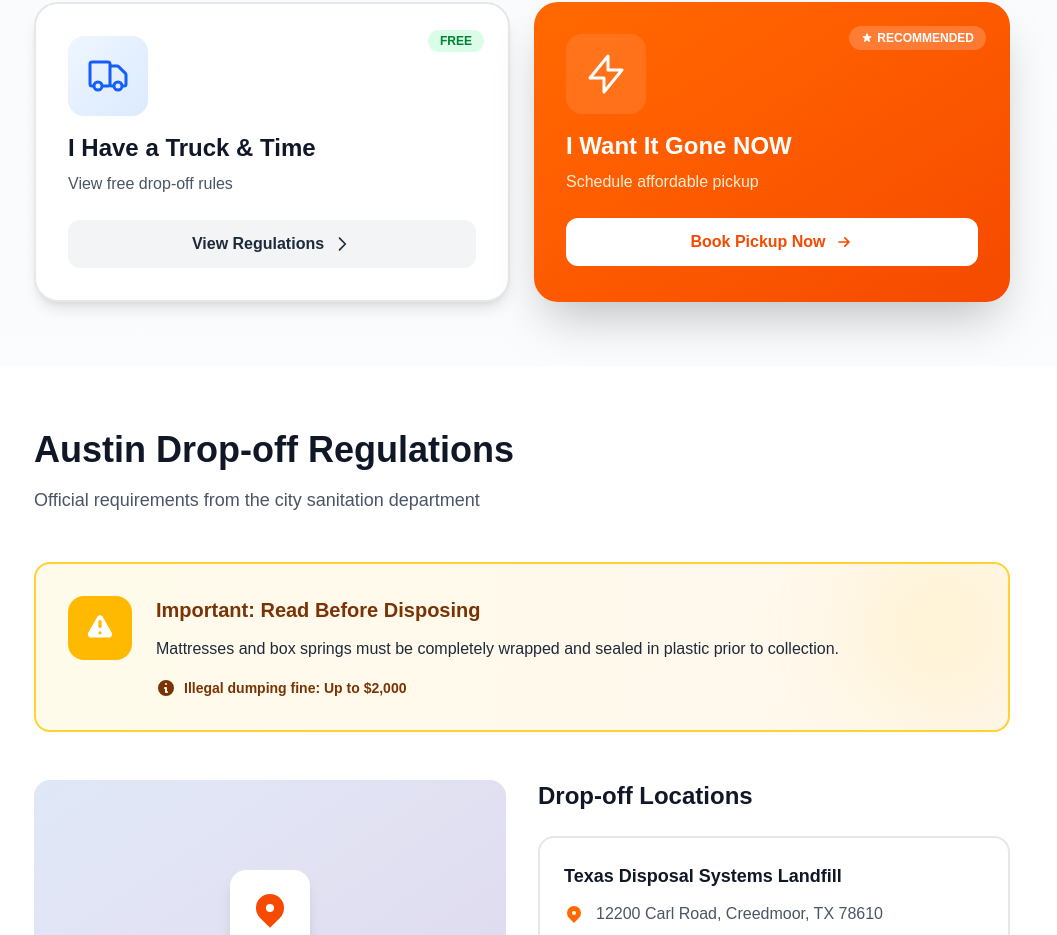
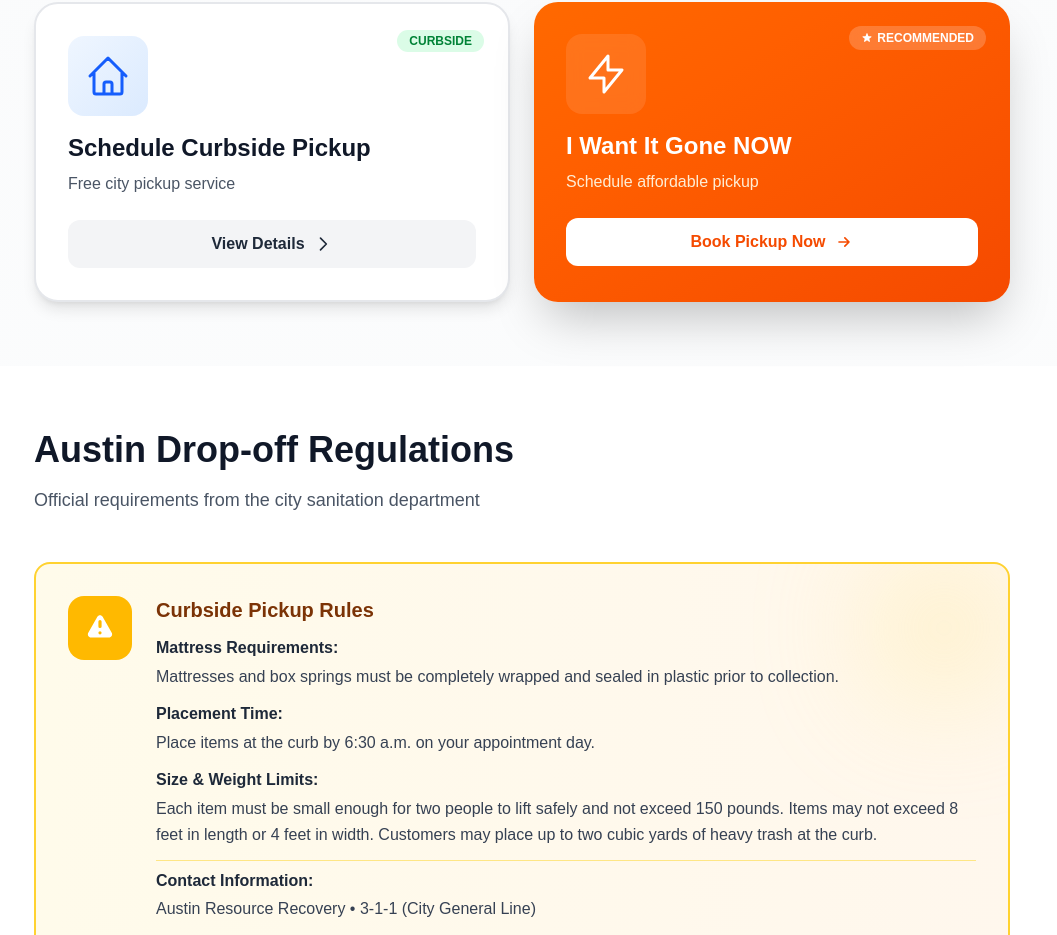
Before and after one commit to Mursaleen7/mattress-monopoly, a Next.js app: page /disposal-guides/texas/austin-tx in a window 1280 px wide. Shown: the part 855-1790 px from the top of the page, without its empty margins (118-1175 px from the left). Built offline with nearby package versions, Linux system fonts and the light colour scheme.

Commit message:
Display all JSON data on city pages: curbside rules, contact info, facility types, and notes

```diff
--- a/src/app/disposal-guides/[state]/[city]/page.tsx
+++ b/src/app/disposal-guides/[state]/[city]/page.tsx
@@ -177,28 +177,36 @@ export default async function CityPage({ params }: PageProps) {
           </div>
 
           <div className="grid md:grid-cols-2 gap-6">
-            {/* Option 1 - Self-Haul */}
+            {/* Option 1 - Self-Haul or Curbside */}
             <div className="group relative bg-white rounded-3xl p-8 shadow-lg hover:shadow-2xl transition-all duration-300 border-2 border-gray-200 hover:border-blue-400">
               <div className="absolute top-6 right-6">
                 <span className="px-3 py-1 bg-green-100 text-green-700 rounded-full text-xs font-semibold">
-                  FREE
+                  {cityData.curbside_rules.is_available ? 'CURBSIDE' : 'DROP-OFF'}
                 </span>
               </div>
 
               <div className="mb-6">
                 <div className="w-20 h-20 bg-gradient-to-br from-blue-50 to-blue-100 rounded-2xl flex items-center justify-center mb-4 group-hover:scale-110 transition-transform">
+                  {cityData.curbside_rules.is_available ? (
+                    <svg className="w-12 h-12 text-blue-600" fill="none" stroke="currentColor" viewBox="0 0 24 24">
+                      <path strokeLinecap="round" strokeLinejoin="round" strokeWidth={1.5} d="M3 12l2-2m0 0l7-7 7 7M5 10v10a1 1 0 001 1h3m10-11l2 2m-2-2v10a1 1 0 01-1 1h-3m-6 0a1 1 0 001-1v-4a1 1 0 011-1h2a1 1 0 011 1v4a1 1 0 001 1m-6 0h6" />
+                    </svg>
+                  ) : (
                     <svg className="w-12 h-12 text-blue-600" fill="none" stroke="currentColor" viewBox="0 0 24 24">
                       <path strokeLinecap="round" strokeLinejoin="round" strokeWidth={1.5} d="M13 16V6a1 1 0 00-1-1H4a1 1 0 00-1 1v10a1 1 0 001 1h1m8-1a1 1 0 01-1 1H9m4-1V8a1 1 0 011-1h2.586a1 1 0 01.707.293l3.414 3.414a1 1 0 01.293.707V16a1 1 0 01-1 1h-1m-6-1a1 1 0 001 1h1M5 17a2 2 0 104 0m-4 0a2 2 0 114 0m6 0a2 2 0 104 0m-4 0a2 2 0 114 0" />
                     </svg>
+                  )}
                 </div>
                 <h3 className="text-2xl font-bold text-gray-900 mb-2">
-                  I Have a Truck & Time
+                  {cityData.curbside_rules.is_available ? 'Schedule Curbside Pickup' : 'I Have a Truck & Time'}
                 </h3>
-                <p className="text-gray-600 mb-4">View free drop-off rules</p>
+                <p className="text-gray-600 mb-4">
+                  {cityData.curbside_rules.is_available ? 'Free city pickup service' : 'View free drop-off locations'}
+                </p>
               </div>
 
               <button className="w-full bg-gray-100 hover:bg-gray-200 text-gray-800 py-3 rounded-xl font-semibold transition-all duration-300 flex items-center justify-center gap-2">
-                View Regulations
+                View Details
                 <svg className="w-5 h-5" fill="none" stroke="currentColor" viewBox="0 0 24 24">
                   <path strokeLinecap="round" strokeLinejoin="round" strokeWidth={2} d="M9 5l7 7-7 7" />
                 </svg>
@@ -266,12 +274,46 @@ export default async function CityPage({ params }: PageProps) {
               </div>
               <div className="flex-1">
                 <h3 className="font-bold text-amber-900 text-xl mb-3">
-                  Important: Read Before Disposing
+                  {cityData.curbside_rules.is_available ? 'Curbside Pickup Rules' : 'Important: Read Before Disposing'}
                 </h3>
+
+                {cityData.curbside_rules.is_available ? (
+                  <div className="space-y-3">
+                    {cityData.curbside_rules.mattress_specific_rule && (
+                      <div>
+                        <p className="text-gray-800 font-semibold mb-1">Mattress Requirements:</p>
+                        <p className="text-gray-700 leading-relaxed">{cityData.curbside_rules.mattress_specific_rule}</p>
+                      </div>
+                    )}
+
+                    {cityData.curbside_rules.placement_time && (
+                      <div>
+                        <p className="text-gray-800 font-semibold mb-1">Placement Time:</p>
+                        <p className="text-gray-700 leading-relaxed">{cityData.curbside_rules.placement_time}</p>
+                      </div>
+                    )}
+
+                    {cityData.curbside_rules.size_limits && (
+                      <div>
+                        <p className="text-gray-800 font-semibold mb-1">Size & Weight Limits:</p>
+                        <p className="text-gray-700 leading-relaxed">{cityData.curbside_rules.size_limits}</p>
+                      </div>
+                    )}
+
+                    <div className="pt-2 border-t border-amber-200">
+                      <p className="text-gray-800 font-semibold mb-1">Contact Information:</p>
+                      <p className="text-gray-700">
+                        {cityData.contacts.department_name} • {cityData.contacts.official_phone}
+                      </p>
+                    </div>
+                  </div>
+                ) : (
                   <p className="text-gray-800 leading-relaxed mb-4">
-                  {cityData.curbside_rules.mattress_specific_rule || cityData.curbside_rules.placement_time || 'Contact the city sanitation department for specific mattress disposal requirements.'}
+                    Contact {cityData.contacts.department_name} at {cityData.contacts.official_phone} for mattress disposal requirements.
                   </p>
-                <div className="flex items-center gap-2 text-sm text-amber-900 font-semibold">
+                )}
+
+                <div className="flex items-center gap-2 text-sm text-amber-900 font-semibold mt-4 pt-4 border-t border-amber-200">
                   <svg className="w-5 h-5" fill="currentColor" viewBox="0 0 20 20">
                     <path fillRule="evenodd" d="M18 10a8 8 0 11-16 0 8 8 0 0116 0zm-7-4a1 1 0 11-2 0 1 1 0 012 0zM9 9a1 1 0 000 2v3a1 1 0 001 1h1a1 1 0 100-2v-3a1 1 0 00-1-1H9z" clipRule="evenodd" />
                   </svg>
@@ -303,28 +345,33 @@ export default async function CityPage({ params }: PageProps) {
                 <h3 className="text-2xl font-bold text-gray-900 mb-6">Drop-off Locations</h3>
                 {cityData.drop_off_locations.map((location, index) => (
                   <div key={index} className="bg-white border-2 border-gray-200 rounded-2xl p-6 hover:border-orange-500 hover:shadow-lg transition-all duration-300">
-                    <h4 className="font-bold text-lg text-gray-900 mb-3">
+                    <div className="flex items-start justify-between mb-3">
+                      <h4 className="font-bold text-lg text-gray-900">
                         {location.name}
                       </h4>
+                      <span className="px-3 py-1 bg-blue-100 text-blue-700 rounded-full text-xs font-semibold">
+                        {location.type}
+                      </span>
+                    </div>
                     <div className="space-y-2 text-gray-600">
                       <div className="flex items-start gap-3">
-                        <svg className="w-5 h-5 text-orange-500 mt-0.5" fill="currentColor" viewBox="0 0 20 20">
+                        <svg className="w-5 h-5 text-orange-500 mt-0.5 flex-shrink-0" fill="currentColor" viewBox="0 0 20 20">
                           <path fillRule="evenodd" d="M5.05 4.05a7 7 0 119.9 9.9L10 18.9l-4.95-4.95a7 7 0 010-9.9zM10 11a2 2 0 100-4 2 2 0 000 4z" clipRule="evenodd" />
                         </svg>
                         <span>{location.address}</span>
                       </div>
                       <div className="flex items-center gap-3">
-                        <svg className="w-5 h-5 text-orange-500" fill="currentColor" viewBox="0 0 20 20">
+                        <svg className="w-5 h-5 text-orange-500 flex-shrink-0" fill="currentColor" viewBox="0 0 20 20">
                           <path fillRule="evenodd" d="M10 18a8 8 0 100-16 8 8 0 000 16zm1-12a1 1 0 10-2 0v4a1 1 0 00.293.707l2.828 2.829a1 1 0 101.415-1.415L11 9.586V6z" clipRule="evenodd" />
                         </svg>
                         <span>{location.hours}</span>
                       </div>
                       {location.notes && (
-                        <div className="flex items-start gap-3">
-                          <svg className="w-5 h-5 text-orange-500 mt-0.5" fill="currentColor" viewBox="0 0 20 20">
+                        <div className="flex items-start gap-3 mt-3 pt-3 border-t border-gray-200">
+                          <svg className="w-5 h-5 text-orange-500 mt-0.5 flex-shrink-0" fill="currentColor" viewBox="0 0 20 20">
                             <path fillRule="evenodd" d="M18 10a8 8 0 11-16 0 8 8 0 0116 0zm-7-4a1 1 0 11-2 0 1 1 0 012 0zM9 9a1 1 0 000 2v3a1 1 0 001 1h1a1 1 0 100-2v-3a1 1 0 00-1-1H9z" clipRule="evenodd" />
                           </svg>
-                          <span className="text-sm">{location.notes}</span>
+                          <span className="text-sm italic">{location.notes}</span>
                         </div>
                       )}
                     </div>
```
Lines whose indentation alone changed are shown as unchanged.
